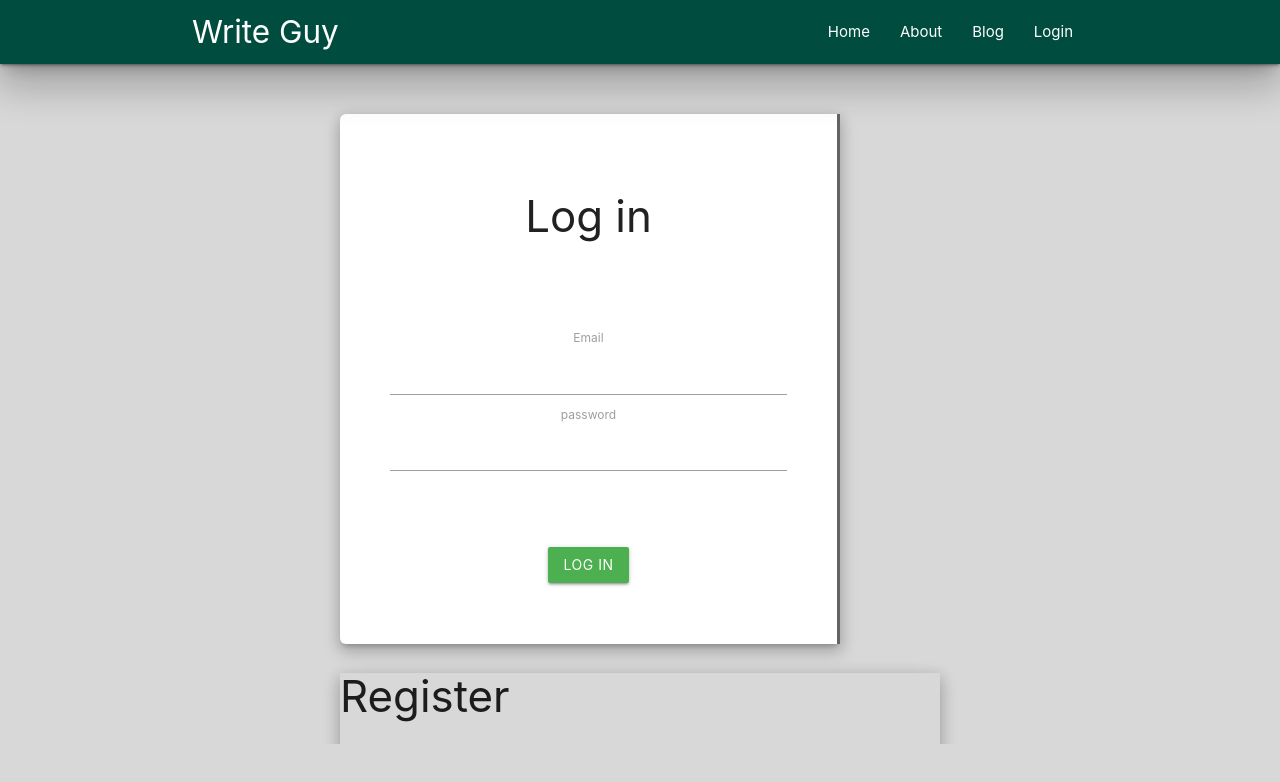
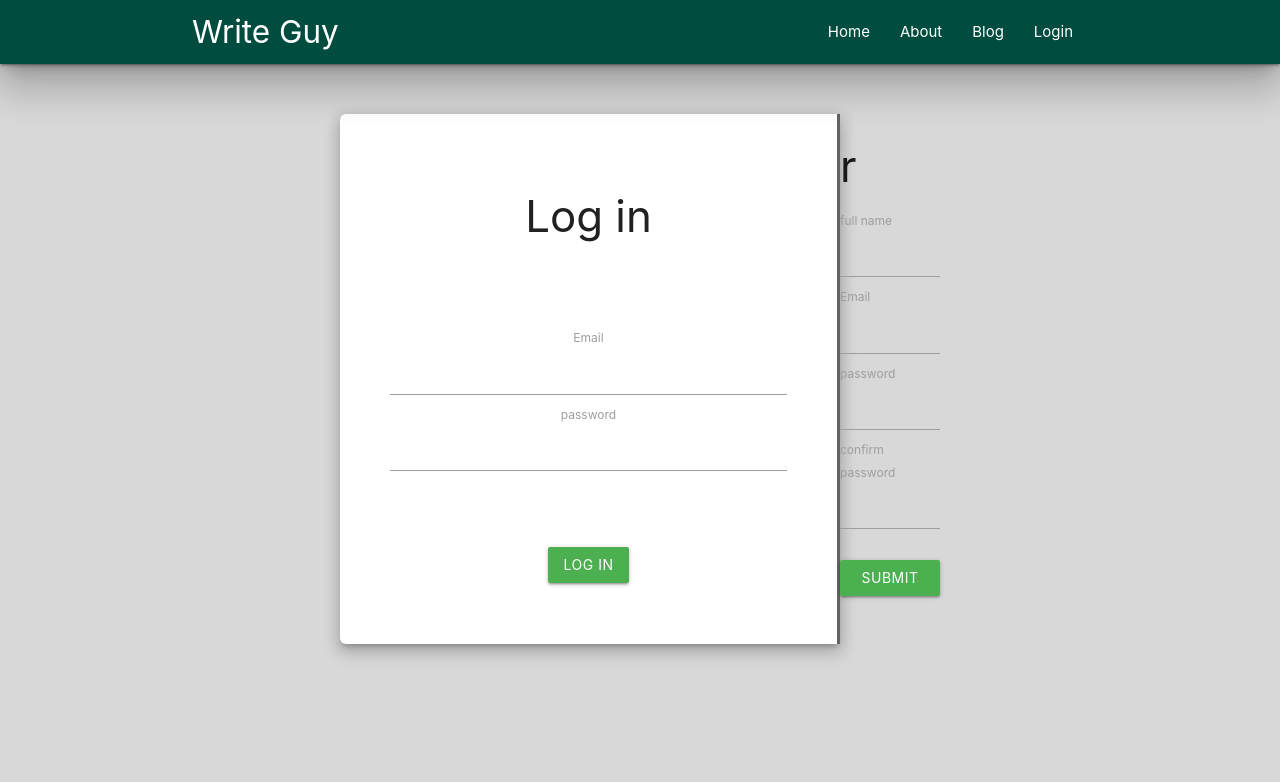
Before and after one commit to BeardedBeauty/WriteGuyServices, a React (Create React App) app in the folder client/: page /login in a window 1280 px wide. Shown: the top 782 px of the page. Built offline with nearby package versions, Linux system fonts and the light colour scheme; no server answers; the HTML template or start-up script is replaced by a standard one.

Commit message:
sliding drawers login function complete

```diff
--- a/client/src/pages/Login/index.js
+++ b/client/src/pages/Login/index.js
@@ -17,7 +17,8 @@ class Login extends React.Component {
             invalid: "",
             redirect: false,
             loading: true,
-            drawer: []
+            DTdrawer: ["login loginOpenDT z-depth-3", "register registerClosedDT"],
+            drawerState: true
         }
     }
 
@@ -86,6 +87,14 @@ class Login extends React.Component {
         this.setState({ loading: false });
     });
 
+    DTdrawers = wl => !wl ? this.setState({
+        DTdrawer: ["loginClosedDT", "registerOpenDT z-depth-3"],
+        drawerState: false
+    }) : this.setState({
+        DTdrawer: ["loginOpenDT z-depth-3", "registerClosedDT"],
+        drawerState: true
+    });
+
     render() {
         if (this.state.loading) {
             return null;
@@ -98,7 +107,7 @@ class Login extends React.Component {
                 <div className="centaur">
                     <div className="intermodal">
                         <div className="logBlock">
-                            <div className="login loginOpenDT z-depth-3">
+                            <div className={`login ${this.state.DTdrawer[0]}`} onClick={this.DTdrawers.bind(this, true)}>
                                 <h3>Log in</h3>
                                 <br /><br /><br />
                                 <form>
@@ -114,8 +123,8 @@ class Login extends React.Component {
                                     }}>Log in</button>
                                 </form>
                             </div>
-                            <div className=" z-depth-3">
-                                <h3>Register</h3>
+                            <div className={`register ${this.state.DTdrawer[1]}`} onClick={this.DTdrawers.bind(this, false)}>
+                                <h3>r</h3>
                                 <form encType="multipart/form-data">
                                     <label htmlFor="name">full name</label>
                                     <input type="text" id="name" name="name" onChange={v => this.registerName(v)} />
--- a/client/src/pages/Login/style.css
+++ b/client/src/pages/Login/style.css
@@ -31,6 +31,7 @@ label.active {
     border-right: 3px solid #646464;
     border-bottom-left-radius: 6px;
     border-top-left-radius: 6px;
+    float: left;
 }
 
 .loginClosedDT {
@@ -45,14 +46,21 @@ label.active {
 }
 
 .register {
-    width: 550px;
     height: 100%;
+    border-bottom-right-radius: 6px;
+    border-top-right-radius: 6px;
+    float: left;
+}
+
+.registerOpenDT {
+    width: 500px;
     background-color: #ffffff;
-    border-right: 3px solid #646464;
-    border-bottom-left-radius: 6px;
-    border-top-left-radius: 6px;
     text-align: center;
-    padding: 10px;
+    padding: 50px;
+}
+
+.registerClosedDT {
+    width: 100px;
 }
 
 .logMobile {
```
